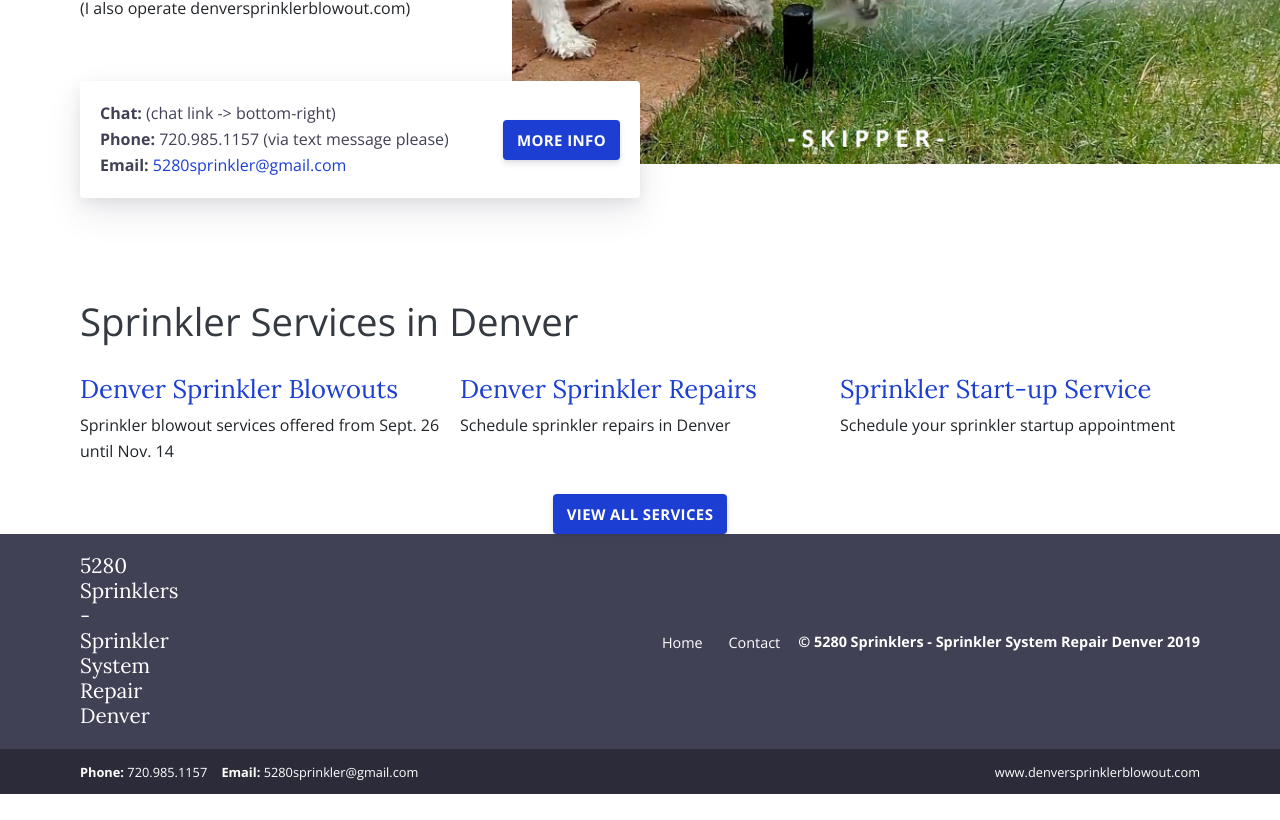
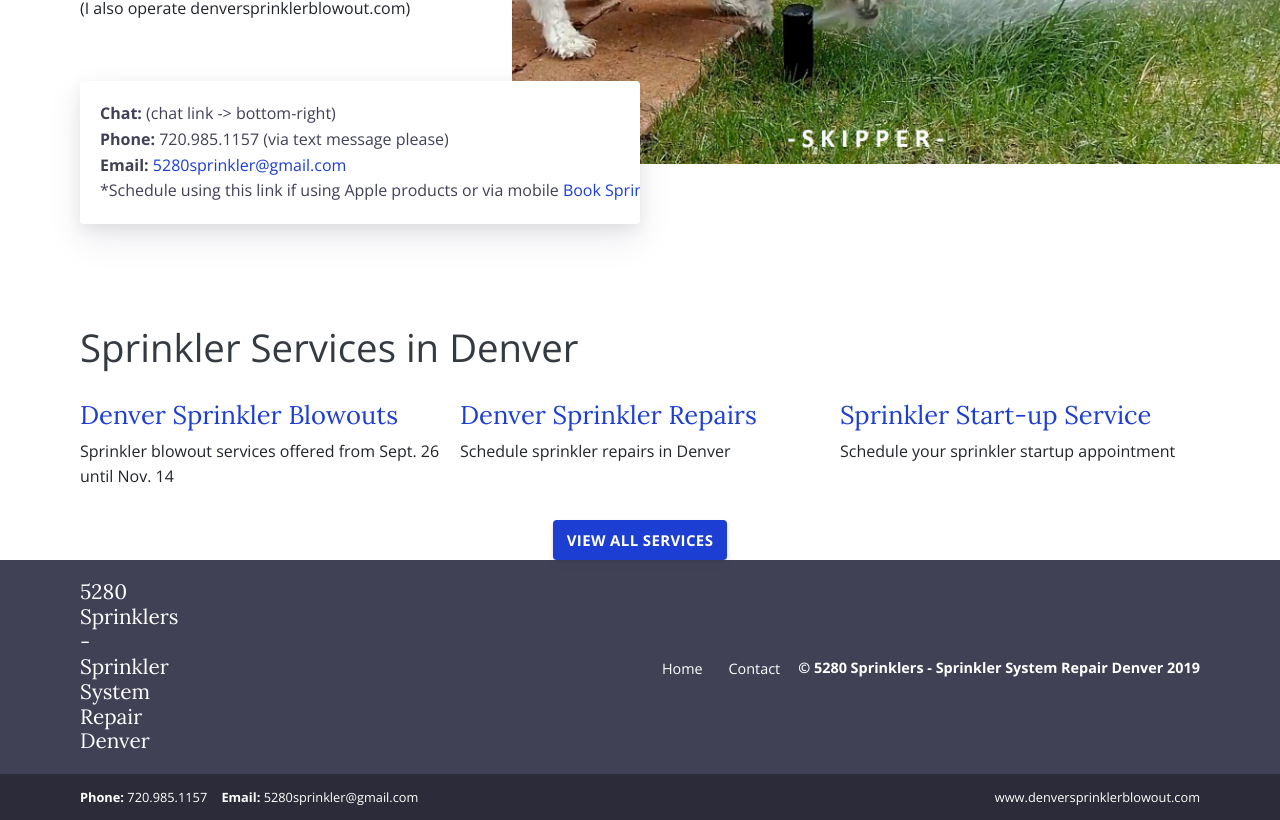
Before and after one commit to xhanuman/5280, a Jekyll site: the page built from index.md, in a window 1280 px wide, cut to the strip 334-1154 px from the top of the page. Built offline with Jekyll 4.4.1, drawn with Linux system fonts in a browser that asks for light colours; before the commit the page ends 1128 px from its top, so only the background shows below that.

Commit message:
add link

```diff
--- a/contact.html
+++ b/contact.html
@@ -28,11 +28,12 @@ bodyClass: page-contact
       -->
         {% endif %}
       </ul>
+      *Schedule using this link if using Apple products or via mobile
+      <a href="https://www.markate.com/public/widget/booking/products/33d9338d8dc3b73fdf14b06ac0d93df0:9504:b1c5390a">Book Sprinkler Startup / Repairs</a>
+<br>
 <div id="markate-widget-booking"></div>
 <iframe id="markate-widget-booking-iframe" src="https://www.markate.com/public/widget/booking/products/33d9338d8dc3b73fdf14b06ac0d93df0:9504:b1c5390a" width="100%" height="1000" scrolling="yes" frameborder="0" allowtransparency="true" style="border:none;overflow:hidden"></iframe>
 <br>
-(encountering an error booking? please try here:)
-<a href="https://www.markate.com/public/widget/booking/products/33d9338d8dc3b73fdf14b06ac0d93df0:9504:b1c5390a">Book Sprinkler Startup / Repairs</a>
       <h4 class="mt-4">Business Hours</h4>
       <table class="table table-sm opening-hours-table">
         <tr>
--- a/index.md
+++ b/index.md
@@ -22,6 +22,9 @@ bodyClass: page-home
         <a href="mailto:{{ site.data.contact.email }}">
           {{ site.data.contact.email }}
         </a>
+        <div>*Schedule using this link if using Apple products or via mobile
+        <a href="https://www.markate.com/public/widget/booking/products/33d9338d8dc3b73fdf14b06ac0d93df0:9504:b1c5390a">Book Sprinkler Startup / Repairs</a>
+</div>
       </div>
     </div>
     <div class="call-box-bottom">
```
